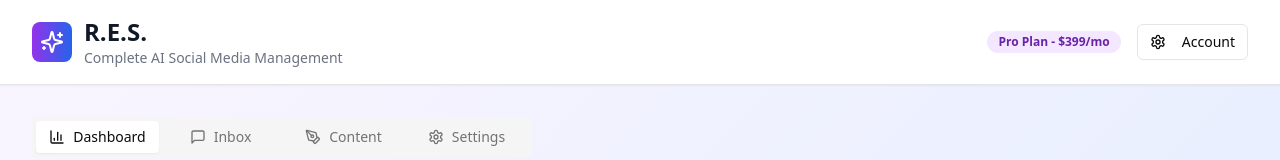
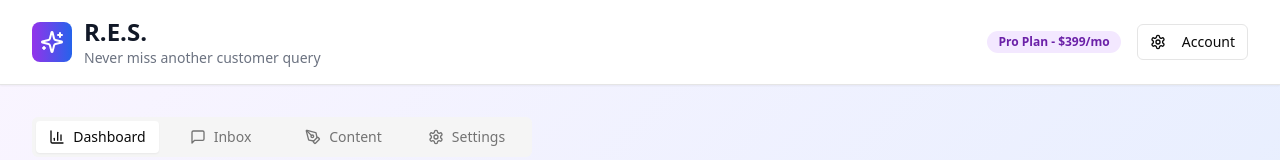
Before and after one commit to Resfounder/res-ai-platform, a Next.js app: page / in a window 1280 px wide. Shown: the top 160 px of the page. Built offline with nearby package versions, Linux system fonts and the light colour scheme.

Commit message:
feat: update app description and subtitle to focus on customer queries

```diff
--- a/app/layout.tsx
+++ b/app/layout.tsx
@@ -8,7 +8,7 @@ const _geistMono = Geist_Mono({ subsets: ["latin"] });
 
 export const metadata: Metadata = {
   title: 'R.E.S.',
-  description: 'R.E.S. — Complete AI Social Media Management',
+  description: 'R.E.S. — Never miss another customer query',
   generator: 'v0.app',
   icons: {
     icon: [
--- a/app/page.tsx
+++ b/app/page.tsx
@@ -25,7 +25,7 @@ export default function RESApp() {
               </div>
               <div>
                 <h1 className="text-2xl font-bold text-gray-900">R.E.S.</h1>
-                <p className="text-sm text-gray-500">Complete AI Social Media Management</p>
+                <p className="text-sm text-gray-500">Never miss another customer query</p>
               </div>
             </div>
             <div className="flex items-center space-x-4">
```
